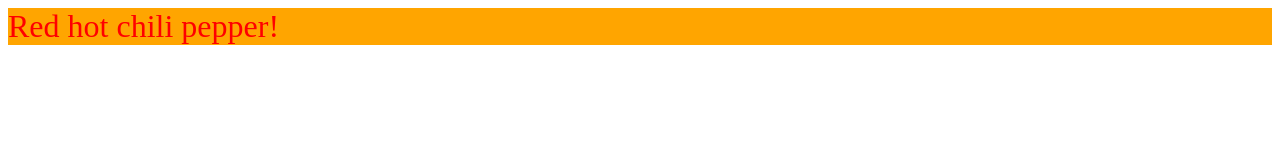
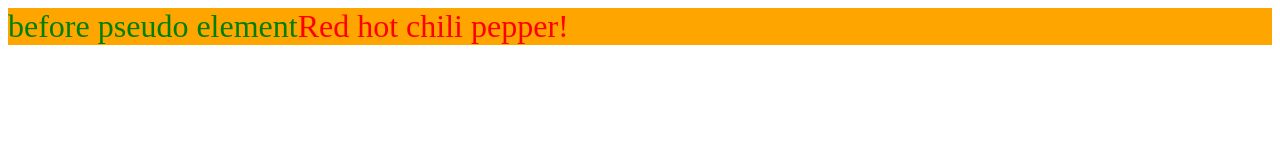
Before and after one commit to jiabinleo/JavaScript, a plain HTML site: page 在javascript中获取css值/index.html in a window 1280 px wide. Drawn offline with Linux system fonts and the light colour scheme.

Commit message:
从伪类元素中获取样式

```diff
--- a/在javascript中获取css值/css/index.css
+++ b/在javascript中获取css值/css/index.css
@@ -1,3 +1,7 @@
 .element{
     background-color:orange;
 }
+.element::before{
+    content:'before pseudo element';
+    color: green;
+}
--- a/在javascript中获取css值/js/index.js
+++ b/在javascript中获取css值/js/index.js
@@ -13,4 +13,9 @@ window.onload=function(){
 
     const backgroundColor = style.backgroundColor;
     console.log(backgroundColor)
+
+
+    const pseudoElementStyle = getComputedStyle(element,'::before');
+    console.log(pseudoElementStyle.content)
+    console.log(pseudoElementStyle.color)
 }
```
